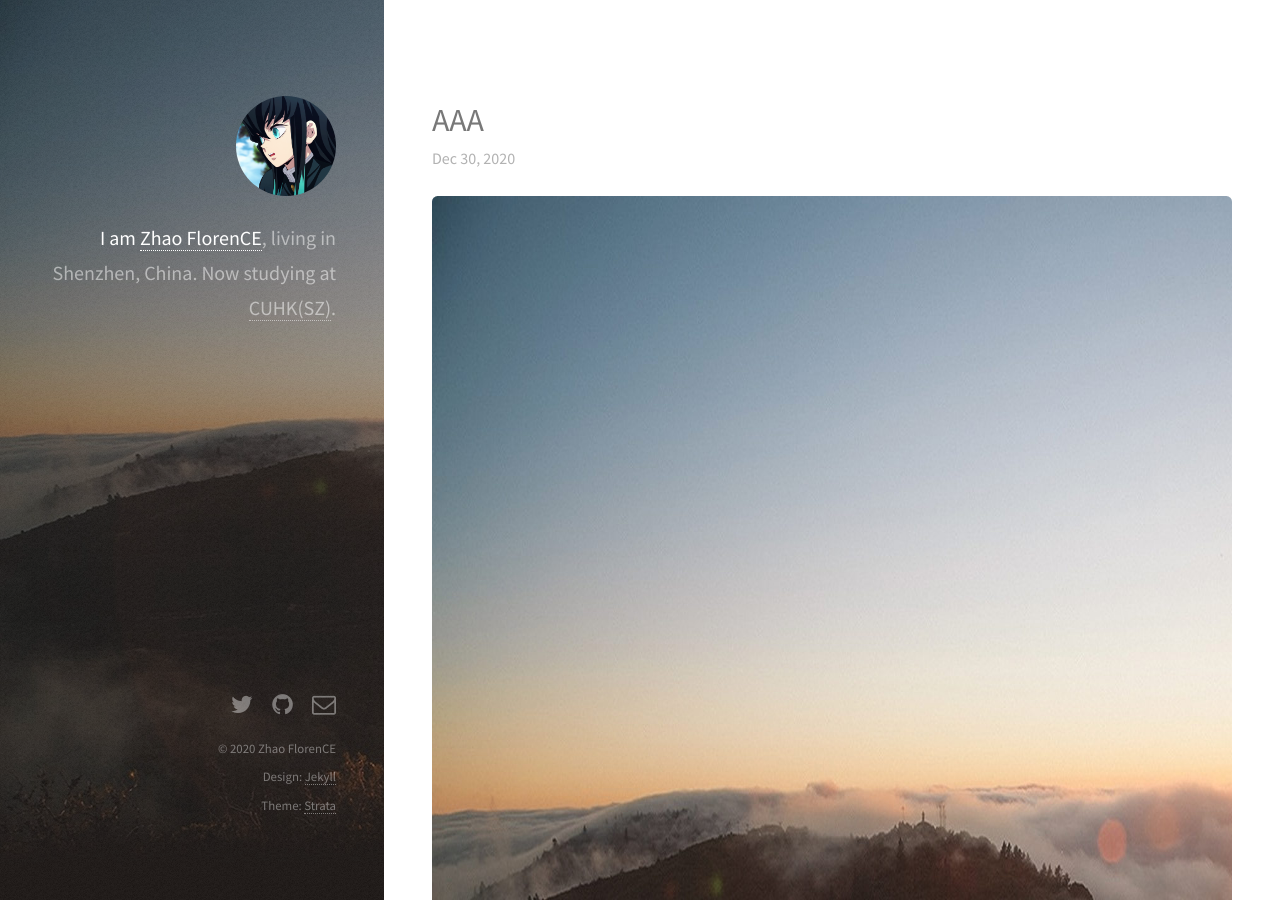
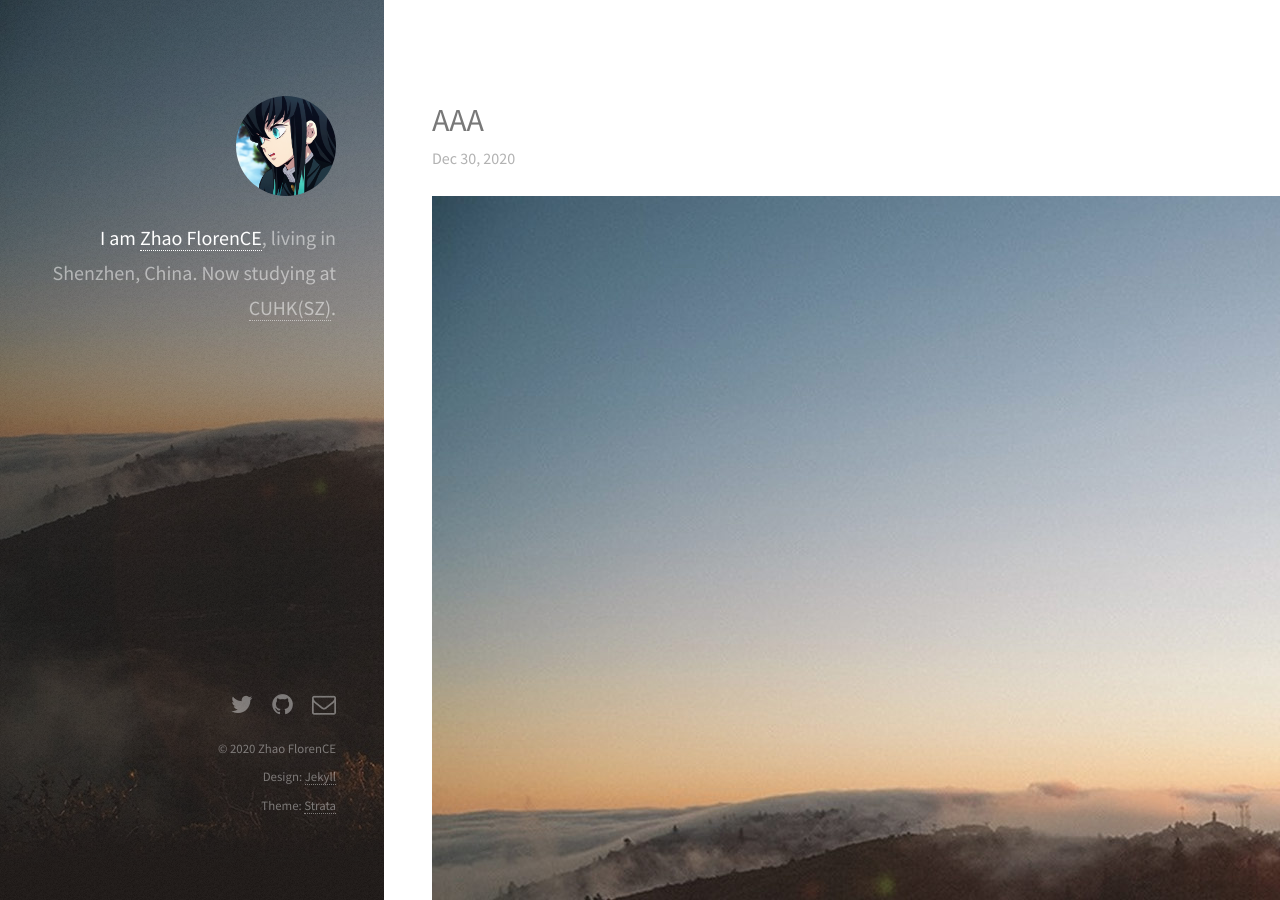
Before and after one commit to as3ert/blog, a Jekyll site: the page built from _posts/2020-12-30-aaa.md, in a window 1280 px wide and 900 px high. Built offline with Jekyll 4.4.1, drawn with Linux system fonts in a browser that asks for light colours; nearby versions of some CDN libraries.

Commit message:
Update 2020-12-30-aaa.md

```diff
--- a/_posts/2020-12-30-aaa.md
+++ b/_posts/2020-12-30-aaa.md
@@ -6,4 +6,4 @@ categories:
 date: 2020-12-30 18:21:00
 ---
 
-<img src="/images/bg.jpg" class="fit image">{: width="1274" height="1274"}
+![](/images/bg.jpg){: width="1274" height="1274"}
```
